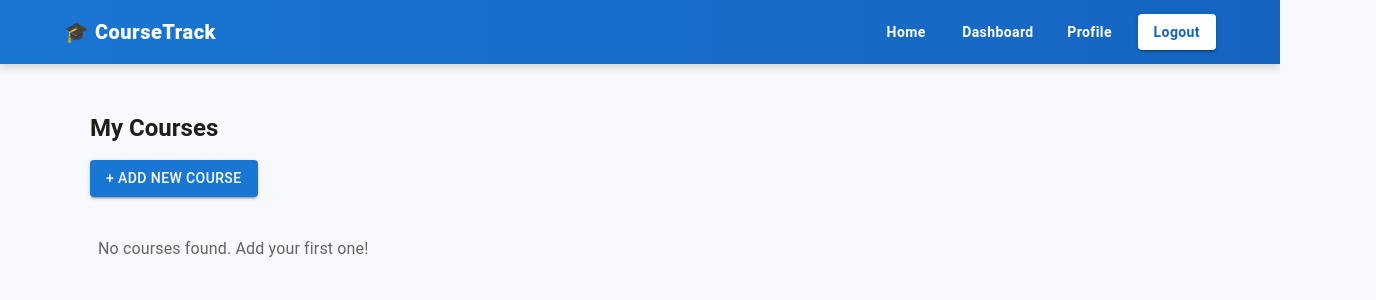
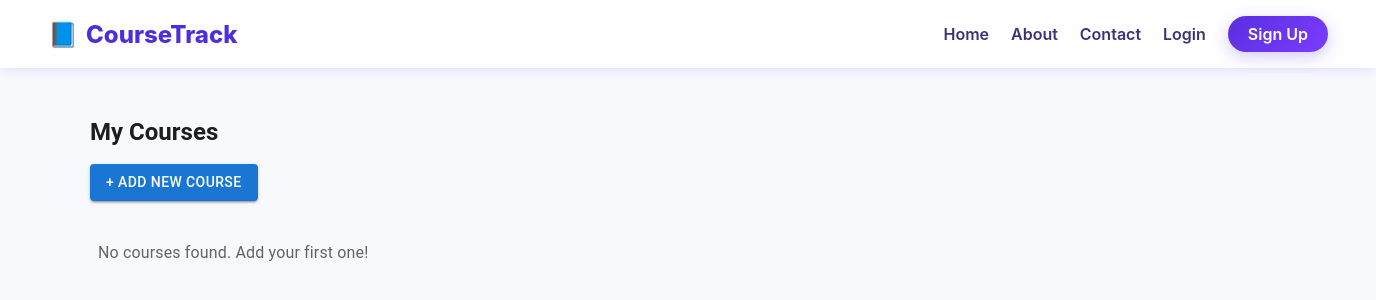
Before and after one commit to Hafizur-Rahman-SD/course-track, a React (Create React App) app in the folder frontend/: page /dashboard in a window 1280 px wide. Shown: the top 300 px of the page, 1376 px wide, since content can reach past the window. Built offline with nearby package versions, Linux system fonts and the light colour scheme.

Commit message:
upsate button all

```diff
--- a/frontend/src/components/Navbar.jsx
+++ b/frontend/src/components/Navbar.jsx
@@ -1,103 +1,20 @@
 import React from "react";
-import {
-  AppBar,
-  Toolbar,
-  Typography,
-  Button,
-  Box,
-  Container,
-  Stack,
-} from "@mui/material";
-import { Link, useNavigate } from "react-router-dom";
-import { supabase } from "../lib/supabaseClient";
+import { Link } from "react-router-dom";
+import "../styles/Home.css";
 
 export default function Navbar() {
-  const navigate = useNavigate();
-
-  async function handleLogout() {
-    await supabase.auth.signOut();
-    navigate("/login");
-  }
-
   return (
-    <AppBar
-      position="sticky"
-      sx={{
-        background: "linear-gradient(90deg, #1976d2 0%, #1565c0 100%)",
-        boxShadow: "0px 2px 10px rgba(0,0,0,0.2)",
-      }}
-    >
-      <Container maxWidth="lg">
-        <Toolbar disableGutters sx={{ justifyContent: "space-between" }}>
-          <Typography
-            component={Link}
-            to="/"
-            variant="h6"
-            fontWeight={800}
-            sx={{
-              color: "#fff",
-              textDecoration: "none",
-              letterSpacing: 0.5,
-            }}
-          >
-            🎓 CourseTrack
-          </Typography>
-
-          <Stack direction="row" spacing={2}>
-            <Button
-              component={Link}
-              to="/"
-              sx={{
-                color: "#fff",
-                textTransform: "none",
-                fontWeight: 600,
-                "&:hover": { backgroundColor: "rgba(255,255,255,0.1)" },
-              }}
-            >
-              Home
-            </Button>
-            <Button
-              component={Link}
-              to="/dashboard"
-              sx={{
-                color: "#fff",
-                textTransform: "none",
-                fontWeight: 600,
-                "&:hover": { backgroundColor: "rgba(255,255,255,0.1)" },
-              }}
-            >
-              Dashboard
-            </Button>
-            <Button
-              component={Link}
-              to="/profile"
-              sx={{
-                color: "#fff",
-                textTransform: "none",
-                fontWeight: 600,
-                "&:hover": { backgroundColor: "rgba(255,255,255,0.1)" },
-              }}
-            >
-              Profile
-            </Button>
-            <Button
-              onClick={handleLogout}
-              variant="contained"
-              sx={{
-                textTransform: "none",
-                fontWeight: 600,
-                backgroundColor: "#fff",
-                color: "#1565c0",
-                "&:hover": {
-                  backgroundColor: "#f1f1f1",
-                },
-              }}
-            >
-              Logout
-            </Button>
-          </Stack>
-        </Toolbar>
-      </Container>
-    </AppBar>
+    <header className="main-navbar">
+      <div className="nav-brand">
+        <span className="logo-icon">📘</span> CourseTrack
+      </div>
+      <nav className="nav-links">
+        <Link to="/" className="nav-item">Home</Link>
+        <Link to="/about" className="nav-item">About</Link>
+        <Link to="/contact" className="nav-item">Contact</Link>
+        <Link to="/login" className="nav-item">Login</Link>
+        <Link to="/signup" className="nav-btn">Sign Up</Link>
+      </nav>
+    </header>
   );
 }
--- /dev/null
+++ b/frontend/src/pages/Home.jsx
@@ -0,0 +1,79 @@
+import React from "react";
+import { Button } from "@mui/material";
+import { Link } from "react-router-dom";
+import "../styles/Home.css";
+import Navbar from "../components/Navbar";
+
+export default function Home() {
+  return (
+    <div className="home-wrap">
+      <Navbar />
+
+      {/* Hero Section */}
+      <section className="hero-section">
+        <div className="hero-content">
+          <h1 className="hero-title">
+            Track every course <br /> in one place ✨
+          </h1>
+          <p className="hero-text">
+            Save your progress, add certificates, and never lose track of what you’ve learned.
+            <br />
+            <span className="highlight">
+              For better experience, please create an account first.
+            </span>
+          </p>
+
+          <div className="hero-buttons">
+            <Button
+              variant="contained"
+              className="hero-btn primary"
+              component={Link}
+              to="/signup"
+            >
+              Get Started
+            </Button>
+            <Button
+              variant="outlined"
+              className="hero-btn secondary"
+              component={Link}
+              to="/dashboard"
+            >
+              Live Demo
+            </Button>
+          </div>
+        </div>
+
+        <div className="hero-illustration">
+          <img
+            src="https://cdn3d.iconscout.com/3d/premium/thumb/online-course-3d-illustration-download-in-png-blend-fbx-gltf-file-formats--study-student-learning-education-pack-illustrations-4992832.png"
+            alt="Course illustration"
+          />
+        </div>
+      </section>
+
+      {/* Features Section */}
+      <section className="features-section">
+        <h2>Why Choose CourseTrack?</h2>
+        <div className="features-grid">
+          <div className="feature-card">
+            <h3>🎯 Stay Organized</h3>
+            <p>All your courses, notes, and certificates in one dashboard.</p>
+          </div>
+          <div className="feature-card">
+            <h3>🧠 Learn Smart</h3>
+            <p>Visualize your progress and set learning goals easily.</p>
+          </div>
+          <div className="feature-card">
+            <h3>☁️ Access Anywhere</h3>
+            <p>Multi-device sync lets you continue learning on the go.</p>
+          </div>
+        </div>
+      </section>
+
+      {/* Footer */}
+      <footer className="main-footer">
+        <p>© 2025 CourseTrack — All Rights Reserved.</p>
+      </footer>
+    </div>
+  );
+}
--- a/frontend/src/pages/Login.jsx
+++ b/frontend/src/pages/Login.jsx
@@ -37,7 +37,7 @@ export default function Login() {
     <div className="auth-wrap">
       {/* Top navbar (Home, About, Contact, Log In) */}
       <header className="auth-nav">
-        <div className="brand">Wardiere</div>
+        <div className="brand">Course Tracking</div>
         <nav>
           <Link to="/">Home</Link>
           <a href="#about">About Us</a>
--- /dev/null
+++ b/frontend/src/styles/Home.css
@@ -0,0 +1,202 @@
+/* 🌈 Background */
+.home-wrap {
+  background: linear-gradient(135deg, #f4ecff 0%, #efe7ff 25%, #e7dbff 60%, #e2d6ff 100%);
+  min-height: 100vh;
+  display: flex;
+  flex-direction: column;
+}
+
+/* 🔝 Navbar */
+.main-navbar {
+  width: 100%;
+  display: flex;
+  align-items: center;
+  justify-content: space-between;
+  padding: 16px 48px;
+  background: rgba(255, 255, 255, 0.85);
+  box-shadow: 0 2px 10px rgba(91, 47, 223, 0.12);
+  backdrop-filter: blur(8px);
+  position: sticky;
+  top: 0;
+  z-index: 10;
+}
+
+.nav-brand {
+  font-weight: 800;
+  font-size: 24px;
+  color: #4c2edb;
+  display: flex;
+  align-items: center;
+}
+
+.logo-icon {
+  margin-right: 8px;
+}
+
+.nav-links {
+  display: flex;
+  align-items: center;
+  gap: 22px;
+}
+
+.nav-item {
+  color: #3c327a;
+  font-weight: 600;
+  text-decoration: none;
+  transition: color 0.2s ease;
+}
+
+.nav-item:hover {
+  color: #5b2fdf;
+}
+
+.nav-btn {
+  background: linear-gradient(135deg, #5b2fdf 0%, #7a3cff 100%);
+  color: white;
+  padding: 8px 20px;
+  border-radius: 24px;
+  text-decoration: none;
+  font-weight: 600;
+  box-shadow: 0 5px 15px rgba(91, 47, 223, 0.25);
+  transition: transform 0.2s ease, box-shadow 0.2s ease;
+}
+
+.nav-btn:hover {
+  transform: translateY(-2px);
+  box-shadow: 0 8px 18px rgba(91, 47, 223, 0.3);
+}
+
+/* 🌟 Hero Section */
+.hero-section {
+  display: flex;
+  justify-content: space-between;
+  align-items: center;
+  padding: 80px 10%;
+  flex-wrap: wrap;
+}
+
+.hero-content {
+  max-width: 560px;
+}
+
+.hero-title {
+  font-size: 3rem;
+  line-height: 1.3;
+  font-weight: 800;
+  color: #2d275a;
+}
+
+.hero-text {
+  color: #5c558e;
+  margin: 20px 0;
+  font-size: 1.1rem;
+}
+
+.highlight {
+  color: #5b2fdf;
+  font-weight: 600;
+}
+
+.hero-buttons {
+  display: flex;
+  gap: 20px;
+  margin-top: 30px;
+}
+
+.hero-btn {
+  border-radius: 25px !important;
+  padding: 12px 30px !important;
+  font-weight: 700 !important;
+  text-transform: none !important;
+}
+
+.primary {
+  background: linear-gradient(135deg, #5b2fdf 0%, #7a3cff 100%) !important;
+  box-shadow: 0 8px 25px rgba(91, 47, 223, 0.35) !important;
+}
+
+.secondary {
+  border: 2px solid #5b2fdf !important;
+  color: #4a2ecc !important;
+}
+
+/* 🖼️ Illustration */
+.hero-illustration img {
+  width: 480px;
+  max-width: 100%;
+  animation: float 3.5s ease-in-out infinite;
+}
+
+@keyframes float {
+  0% { transform: translateY(0); }
+  50% { transform: translateY(-10px); }
+  100% { transform: translateY(0); }
+}
+
+/* 🧩 Features */
+.features-section {
+  text-align: center;
+  padding: 60px 10%;
+  background: white;
+}
+
+.features-section h2 {
+  font-size: 2rem;
+  font-weight: 800;
+  margin-bottom: 40px;
+  color: #322b69;
+}
+
+.features-grid {
+  display: grid;
+  grid-template-columns: repeat(auto-fit, minmax(260px, 1fr));
+  gap: 30px;
+}
+
+.feature-card {
+  background: #faf8ff;
+  border-radius: 16px;
+  padding: 28px 20px;
+  box-shadow: 0 8px 18px rgba(91, 47, 223, 0.12);
+  transition: transform 0.2s ease, box-shadow 0.2s ease;
+}
+
+.feature-card:hover {
+  transform: translateY(-4px);
+  box-shadow: 0 12px 22px rgba(91, 47, 223, 0.18);
+}
+
+.feature-card h3 {
+  color: #4a2ecc;
+  margin-bottom: 10px;
+}
+
+.feature-card p {
+  color: #635b8f;
+  font-size: 0.95rem;
+}
+
+/* 👣 Footer */
+.main-footer {
+  text-align: center;
+  padding: 24px;
+  font-weight: 500;
+  color: #4b418c;
+  border-top: 1px solid #e6defd;
+  background: rgba(255, 255, 255, 0.7);
+}
+
+/* 📱 Responsive */
+@media (max-width: 960px) {
+  .hero-section {
+    flex-direction: column;
+    text-align: center;
+  }
+  .hero-illustration img {
+    margin-top: 40px;
+    width: 340px;
+  }
+  .hero-buttons {
+    justify-content: center;
+  }
+}
```
